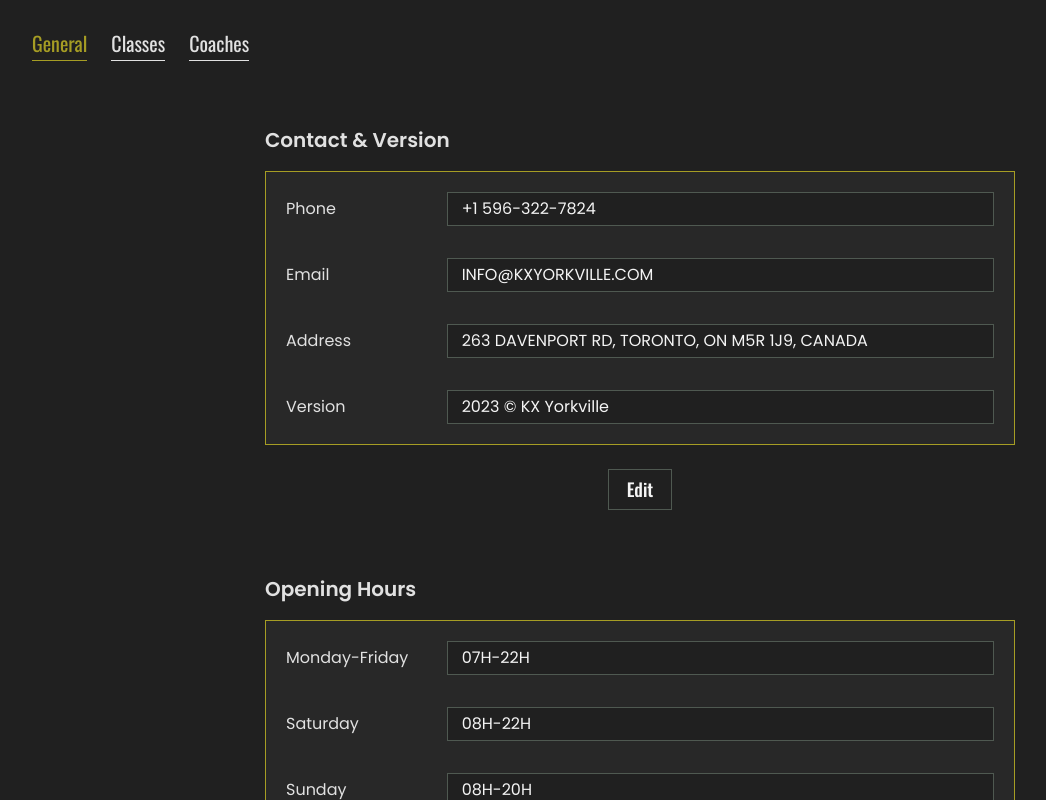
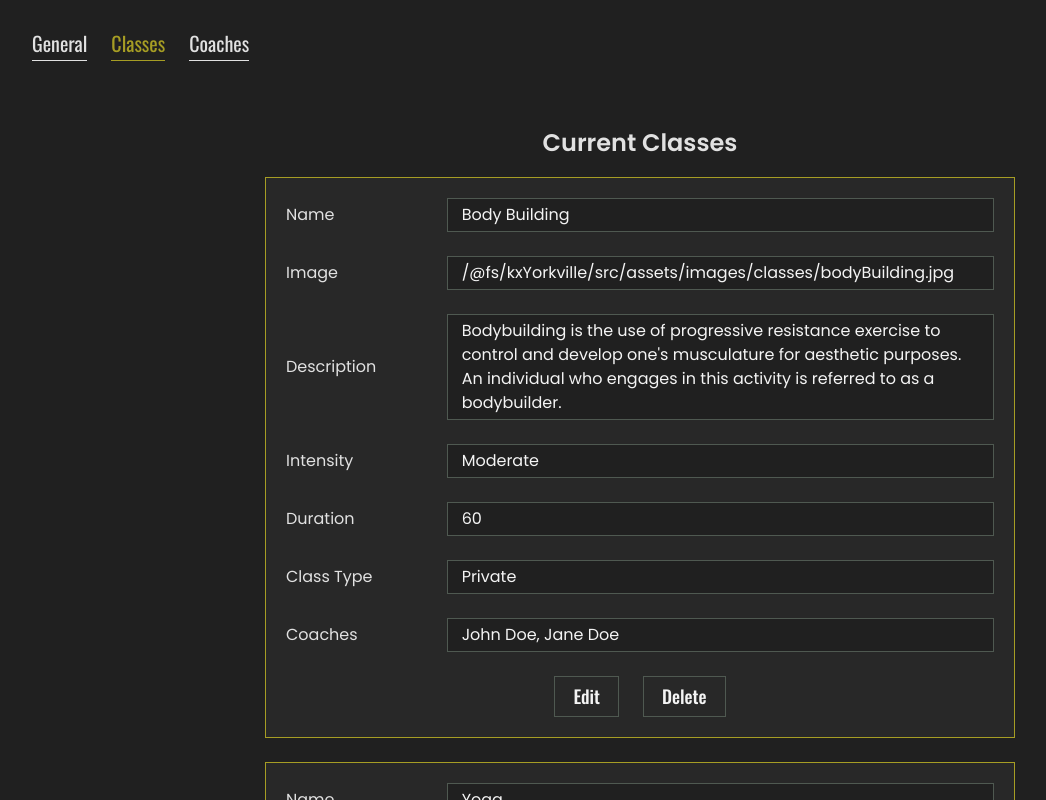
Before and after one commit to TLNRB/kxYorkville, a Vue app in the folder kxYorkville/: page /admin in a window 1280 px wide. Shown: the part 260-1060 px from the top of the page, without its empty margins (0-1046 px from the left). Built offline with nearby package versions, Linux system fonts and the light colour scheme; no server answers.

Commit message:
component rename and setting up edit form

```diff
--- a/kxYorkville/src/components/Admin/Classes.vue
+++ b/kxYorkville/src/components/Admin/Classes.vue
@@ -1,5 +1,25 @@
 <script setup>
+import { ref } from 'vue'
+/*----- Importing components -----*/
+import EditClass from '../Admin/EditClass.vue'
+import DeleteClass from '../Admin/DeleteClass.vue'
+
+//Prop handling
 const { classes } = defineProps(['classes'])
+
+/*----- Edit Section -----*/
+const editClass = ref(0)
+
+// Toggle edit section
+const toggleEdit = (index) => {
+  editClass.value = index
+}
+
+// Edit saved
+/* const savedChanges = (type) => {
+  console.log(`Saved changes`)
+  toggleEdit()
+} */
 </script>
 
 <template>
@@ -13,10 +33,11 @@ const { classes } = defineProps(['classes'])
         Current Classes
       </h2>
       <div class="flex flex-wrap justify-center gap-[1.5rem]">
+        <div v-for="singleClass in classes" :key="singleClass.id">
+          <!-- Class Display -->
           <div
-          v-for="singleClass in classes"
-          :key="singleClass.id"
-          class="flex flex-col w-[100%] gap-[1.5rem] p-[1.25rem] bg-bgNormal border-[1px] border-primaryColor sm:w-[500px] md:w-[600px] lg:w-[750px]"
+            v-if="editClass !== singleClass.id"
+            class="flex flex-col h-[100%] w-[100%] gap-[1.5rem] p-[1.25rem] bg-bgNormal border-[1px] border-primaryColor sm:w-[500px] md:w-[600px] lg:w-[750px]"
           >
             <!-- Name -->
             <div
@@ -98,8 +119,12 @@ const { classes } = defineProps(['classes'])
                 </span>
               </div>
             </div>
-
-          <button class="font-oswald flex flex-col w-fit text-[1rem] relative group sm:mx-auto">
+            <div class="flex justify-center gap-[1rem] mt-auto md:gap-[1.5rem]">
+              <!-- Edit button -->
+              <button
+                @click="toggleEdit(singleClass.id)"
+                class="font-oswald flex flex-col w-fit text-[1rem] relative group"
+              >
                 <span
                   class="font-[500] py-[.25rem] px-[1rem] border-[1px] border-bgColorDark z-[1] ease-in duration-[.15s] delay-[.05s] md:py-[.375rem] md:px-[1.125rem] md:text-[1.125rem]"
                   >Edit</span
@@ -109,6 +134,23 @@ const { classes } = defineProps(['classes'])
                   >Edit</span
                 >
               </button>
+              <!-- Delete button -->
+              <button class="font-oswald flex flex-col w-fit text-[1rem] relative group">
+                <span
+                  class="font-[500] py-[.25rem] px-[1rem] border-[1px] border-bgColorDark z-[1] ease-in duration-[.15s] delay-[.05s] md:py-[.375rem] md:px-[1.125rem] md:text-[1.125rem]"
+                  >Delete</span
+                >
+                <span
+                  class="font-[500] w-[0px] py-[.25rem] text-transparent bg-bgColorDark border-y-[1px] border-transparent absolute group-hover:w-[100%] group-hover:px-[1.125rem] ease-in duration-[.2s] md:py-[.375rem] md:group-hover:px-[1.125rem] md:text-[1.125rem]"
+                  >Delete</span
+                >
+              </button>
+            </div>
+          </div>
+          <!-- Edit Class -->
+          <EditClass v-else-if="editClass === singleClass.id" />
+          <!-- Delete Class -->
+          <!-- <DeleteClass /> -->
         </div>
       </div>
     </div>
--- a/kxYorkville/src/views/AdminView.vue
+++ b/kxYorkville/src/views/AdminView.vue
@@ -1,16 +1,13 @@
 <script setup>
-import { ref, reactive } from 'vue'
+import { ref } from 'vue'
 /*----- Importing components -----*/
 import General from '../components/Admin/General.vue'
-import EditGeneral from '../components/Admin/EditGeneral.vue'
 import Classes from '../components/Admin/Classes.vue'
-import EditClasses from '../components/Admin/EditClasses.vue'
-import DeleteClasses from '../components/Admin/DeleteClasses.vue'
 import classesDB from '../data/classesDB.js'
 
 /*----- Admin section display -----*/
-const generalActive = ref(true)
-const classesActive = ref(false)
+const generalActive = ref(false)
+const classesActive = ref(true)
 const coachesActive = ref(false)
 const active = 'text-primaryColor border-primaryColor'
 const inactive = 'text-textGray border-textGray'
```
Also changed, not shown: kxYorkville/src/components/Admin/DeleteClass.vue (renamed from kxYorkville/src/components/Admin/DeleteClasses.vue), kxYorkville/src/components/Admin/EditClass.vue (renamed from kxYorkville/src/components/Admin/EditClasses.vue). Lines whose indentation alone changed are shown as unchanged.
